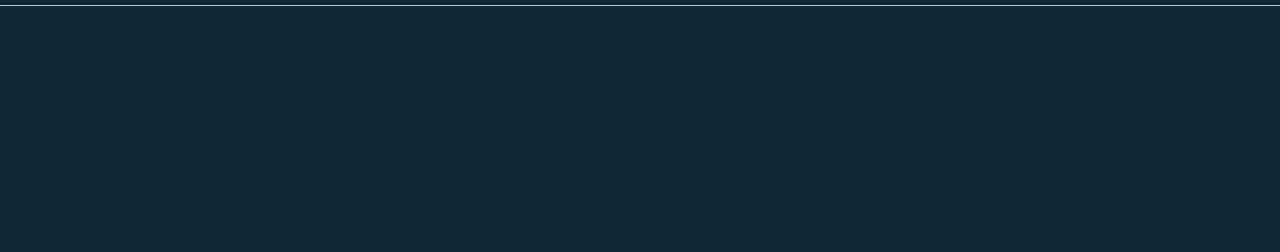
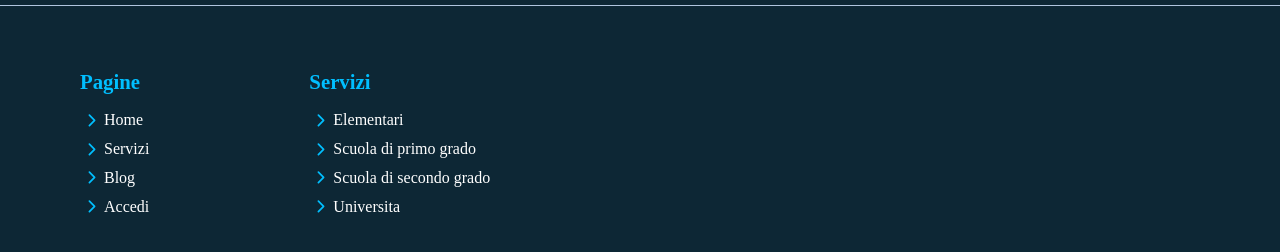
Before and after one commit to gabrielelirangi/formulario, a React (Vite) app: page / in a window 1280 px wide. Shown: the part 3544-3796 px from the top of the page. Built offline with nearby package versions, Linux system fonts and the light colour scheme.

Commit message:
aggiunta di alcune colonne del footer

```diff
--- a/src/Style/stile_componenti_NavMenu/UserMenu.css
+++ b/src/Style/stile_componenti_NavMenu/UserMenu.css
@@ -15,7 +15,7 @@
 
     text-align: center;
 
-    position: absolute;
+    position: fixed;
     right: 3rem;
     top: 6.5rem;
     z-index: 200; /* Assicura che UserMenu sia sopra NavLuna */
--- a/src/Style/stile_componenti_footer/Footer.css
+++ b/src/Style/stile_componenti_footer/Footer.css
@@ -10,3 +10,39 @@
     border-bottom: 0.01rem solid #b0c4de;
     margin-top: 4rem;
 }
+
+
+.colonneFooter{
+    display: flex;
+    align-items: center;
+    gap: 10rem;
+
+    padding: 4rem 5rem;
+}
+
+
+@media screen and (min-width: 769px) and (max-width: 1024px) {
+    .colonneFooter{
+        gap: 6rem;
+        padding: 4rem 2rem;
+    }
+}
+
+
+@media screen and (min-width: 641px) and (max-width: 768px) {
+
+    .colonneFooter{
+        gap: 3.5rem;
+        padding: 4rem 2rem;
+    }
+
+}
+
+
+@media screen and (min-width: 432px) and (max-width: 640px) {
+
+    .colonneFooter{
+        gap: 2rem;
+        padding: 4rem 2rem;
+    }
+}
--- /dev/null
+++ b/src/Style/stile_componenti_footer/Footer2.css
@@ -0,0 +1,108 @@
+
+
+.footer2{
+    display: flex;
+    flex-direction: column;
+
+
+
+}
+
+.footer2 h3{
+    font-size: 1.5rem;
+    color: #00bfff;
+    margin-bottom: 1rem;
+}
+
+.footer2box{
+    display: flex;
+    flex-direction: column;
+    gap: 0.5rem;
+}
+
+.boxIconaLink{
+    display: flex;
+    align-items: center;
+    justify-content: start;
+
+
+}
+
+
+.linkFooter2{
+    text-decoration: none;
+    font-size: 1.2rem;
+    color: white;
+}
+
+.linkFooter2:hover{
+    color: #00bfff;
+}
+
+
+@media screen and (min-width: 1025px) and (max-width: 1280px) {
+    .footer2 h3{
+        font-size: 1.3rem;
+    }
+
+    .linkFooter2{
+        font-size: 1rem;
+    }
+
+    .iconaFooter2{
+        height: 1.3rem;
+    }
+}
+
+
+
+@media screen and (min-width: 769px) and (max-width: 1024px) {
+
+
+
+    .footer2 h3{
+        font-size: 1.3rem;
+    }
+
+    .linkFooter2{
+        font-size: 1rem;
+    }
+
+    .iconaFooter2{
+        height: 1.3rem;
+    }
+}
+
+
+
+@media screen and (min-width: 641px) and (max-width: 768px) {
+
+    .footer2 h3{
+        font-size: 1.3rem;
+    }
+
+    .linkFooter2{
+        font-size: 1rem;
+    }
+
+    .iconaFooter2{
+        height: 1.3rem;
+    }
+
+}
+@media screen and (min-width: 432px) and (max-width: 640px) {
+
+    .footer2 h3{
+        font-size: 1rem;
+    }
+
+    .linkFooter2{
+        font-size: 0.8rem;
+    }
+
+    .iconaFooter2{
+        height: 1rem;
+    }
+
+}
+@media screen and (max-width: 431px) {}
--- a/src/components/componenti_footer/Footer.jsx
+++ b/src/components/componenti_footer/Footer.jsx
@@ -1,6 +1,7 @@
 /*contenitore di tutti i componenti che formano il footer */
 import "../../Style/stile_componenti_footer/Footer.css";
 import Footer1 from "./Footer1";
+import Footer2 from "./Footer2";
 
 
 function Footer(){
@@ -9,7 +10,41 @@ function Footer(){
             <div className="footer">
                 <Footer1></Footer1>
                 <div className="linea3"></div>
+                <div className="colonneFooter">
+                    <Footer2
+                    titolo="Pagine"
+                    collegamento="/home"
+                    testo="Home"
+                    collegamento1="/servizi"
+                    testo1="Servizi"
+                    collegamento2="/blog"
+                    testo2="Blog"
+                    collegamento3="/accedi"
+                    testo3="Accedi"
 
+                    >
+
+                    </Footer2>
+
+
+                    <Footer2
+                    titolo="Servizi"
+                    collegamento="/elementari"
+                    testo="Elementari"
+                    collegamento1="/scuoladiprimogrado"
+                    testo1="Scuola di primo grado"
+                    collegamento2="/scuoladisecondogrado"
+                    testo2="Scuola di secondo grado"
+                    collegamento3="/universita"
+                    testo3="Universita"
+                    >
+
+                    </Footer2>
+
+
+                    {/* altre due colonne del footer da inserire */}
+
+                </div>
             </div>
         </>
     )
--- /dev/null
+++ b/src/components/componenti_footer/Footer2.jsx
@@ -0,0 +1,53 @@
+/* eslint-disable react/prop-types */
+
+import { Link } from "react-router-dom";
+import "../../Style/stile_componenti_footer/Footer2.css";
+import { ChevronRight } from "lucide-react";
+
+function Footer2({
+  titolo,
+  collegamento,
+  collegamento1,
+  collegamento2,
+  collegamento3,
+  testo,
+  testo1,
+  testo2,
+  testo3,
+}) {
+  return (
+    <>
+      <div className="footer2">
+        <h3>{titolo}</h3>
+        <div className="footer2box">
+          <div className="boxIconaLink">
+            <ChevronRight color="#00bfff" className="iconaFooter2" />
+            <Link to={collegamento}  className="linkFooter2">
+              {testo}
+            </Link>
+          </div>
+          <div className="boxIconaLink">
+            <ChevronRight color="#00bfff" className="iconaFooter2"/>
+            <Link to={collegamento1} className="linkFooter2">
+              {testo1}
+            </Link>
+          </div>
+          <div className="boxIconaLink">
+            <ChevronRight color="#00bfff" className="iconaFooter2"/>
+            <Link to={collegamento2} className="linkFooter2">
+              {testo2}
+            </Link>
+          </div>
+          <div className="boxIconaLink">
+            <ChevronRight color="#00bfff" className="iconaFooter2"/>
+            <Link to={collegamento3} className="linkFooter2">
+              {testo3}
+            </Link>
+          </div>
+        </div>
+      </div>
+    </>
+  );
+}
+
+export default Footer2;
```
